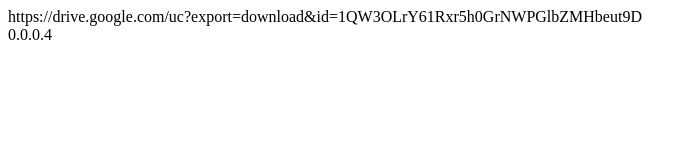
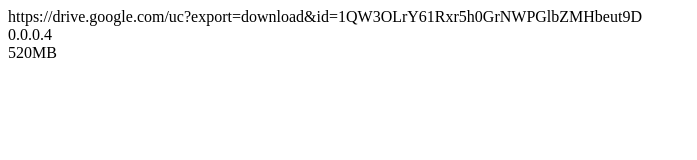
Before and after one commit to FikuSystems/Music.LCD.WebService, a plain HTML site: page Music.LCD.WebService.appVersion.html in a window 1280 px wide. Shown: the whole page, without its empty margins (0-697 px from the left). Drawn offline with Linux system fonts and the light colour scheme.

Commit message:
Update Music.LCD.WebService.appVersion.html

```diff
--- a/Music.LCD.WebService.appVersion.html
+++ b/Music.LCD.WebService.appVersion.html
@@ -8,5 +8,6 @@
 <body>
     <div id="link1">https://drive.google.com/uc?export=download&id=1QW3OLrY61Rxr5h0GrNWPGlbZMHbeut9D</div>
     <div id="version">0.0.0.4</div>
+    <div id="fileSize">520MB</div>
 </body>
 </html>
```
